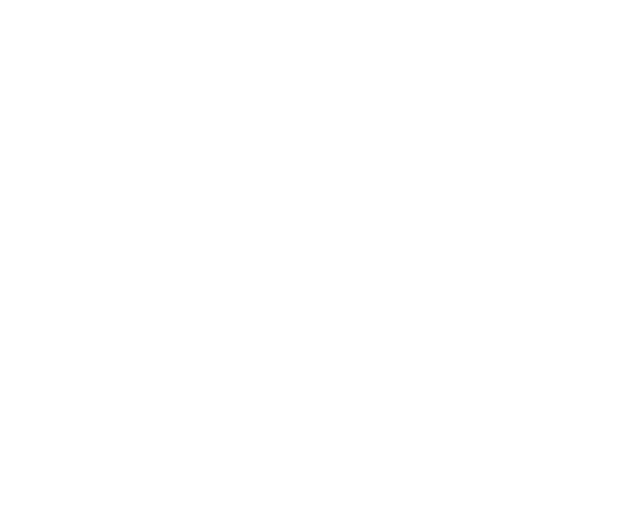
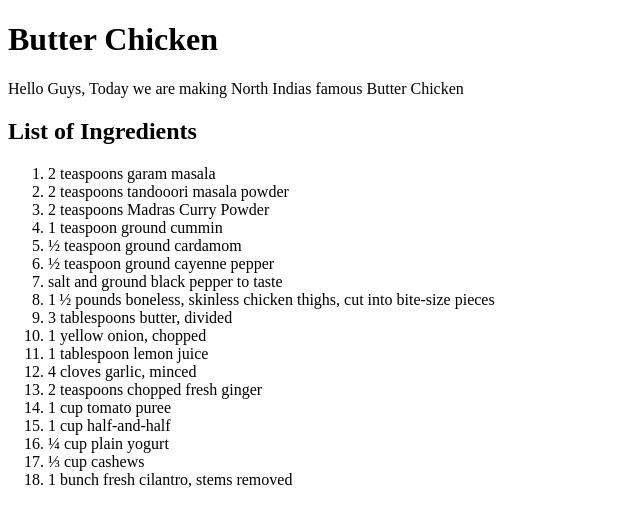
Before and after one commit to ankitodin/odin-recipes, a plain HTML site: page recipes/butter_chicken.html in a window 1280 px wide. Shown: the whole page, without its empty margins (0-640 px from the left). Drawn offline with Linux system fonts and the light colour scheme.

Commit message:
Added Butter Chicken  Recipe Page and its ingredients

```diff
--- a/recipes/butter_chicken.html
+++ b/recipes/butter_chicken.html
@@ -0,0 +1,36 @@
+<!DOCTYPE html>
+<html lang="en">
+<head>
+    <meta charset="UTF-8">
+    <meta http-equiv="X-UA-Compatible" content="IE=edge">
+    <meta name="viewport" content="width=device-width, initial-scale=1.0">
+    <title>Butter Chicken</title>
+</head>
+<body>
+    <h1>Butter Chicken</h1>
+    <p>Hello Guys, Today we are making North Indias famous Butter Chicken</p>
+
+    <h2>List of Ingredients</h2>
+
+    <ol>
+        <li>2 teaspoons garam masala</li>
+        <li>2 teaspoons tandooori masala powder</li>
+        <li>2 teaspoons Madras Curry Powder</li>
+        <li>1 teaspoon ground cummin</li>
+        <li>½ teaspoon ground cardamom</li>
+        <li>½ teaspoon ground cayenne pepper</li>
+        <li>salt and ground black pepper to taste</li>
+        <li>1 ½ pounds boneless, skinless chicken thighs, cut into bite-size pieces</li>
+        <li>3 tablespoons butter, divided</li>
+        <li>1 yellow onion, chopped</li>
+        <li>1 tablespoon lemon juice</li>
+        <li>4 cloves garlic, minced</li>
+        <li>2 teaspoons chopped fresh ginger</li>
+        <li>1 cup tomato puree</li>
+        <li>1 cup half-and-half</li>
+        <li>¼ cup plain yogurt</li>
+        <li>⅓ cup cashews</li>
+        <li>1 bunch fresh cilantro, stems removed</li>
+    </ol>
+</body>
+</html>
```
Also changed, not shown: index.html (+2 -0 lines).
